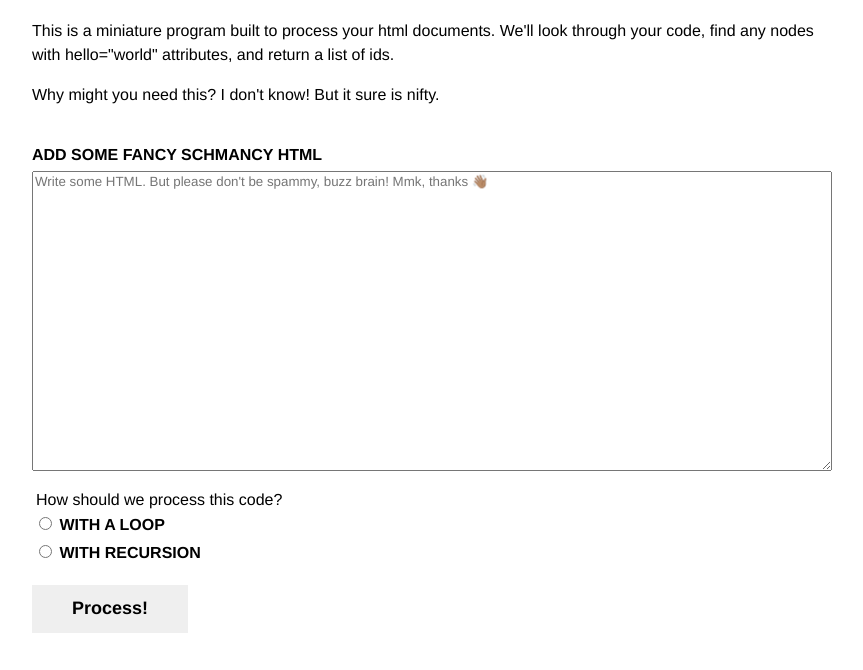
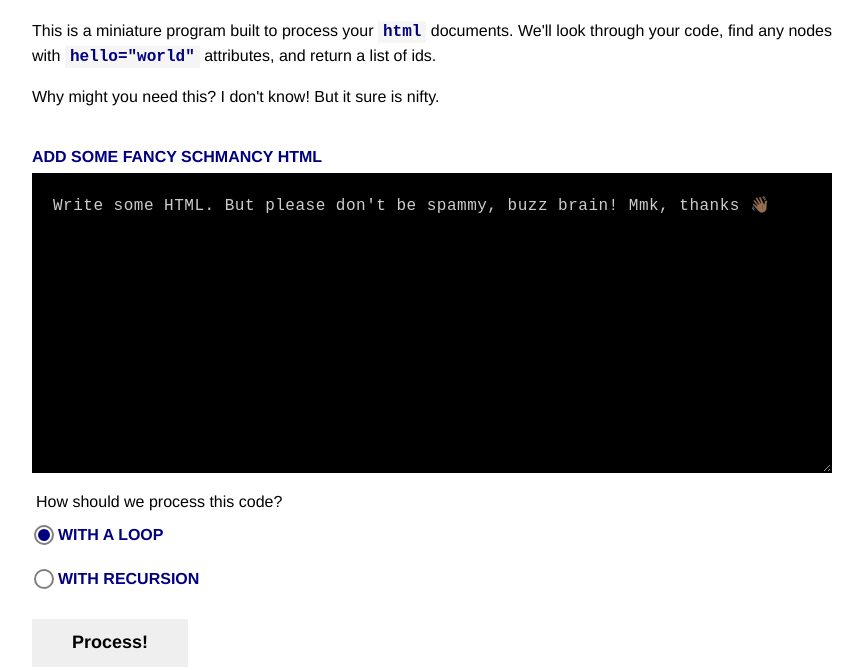
Before and after one commit to sarmstead/ninja-skills-with-aaron, a plain HTML site: page challenges/printable/index.html in a window 1280 px wide. Shown: the part 89-759 px from the top of the page, without its empty margins (208-1071 px from the left). Drawn offline with Linux system fonts and the light colour scheme.

Commit message:
Tighten up styling

```diff
--- a/challenges/printable/index.css
+++ b/challenges/printable/index.css
@@ -1,6 +1,20 @@
 * {
   font-family: helvetica, sans-serif;
 }
+
+body {
+  display: flex;
+  flex-direction: column;
+  justify-content: space-between;
+  align-items: center;
+  min-height: 95vh;
+}
+
+main {
+  max-width: 800px;
+  padding: 20px;
+}
+
 
 p {
   font-size: 16px;
@@ -12,12 +26,6 @@ form {
   flex-direction: column;
   gap: 20px;
   padding: 20px 0;
-}
-
-main {
-  max-width: 800px;
-  padding: 20px;
-  margin: auto;
 }
 
 button {
@@ -33,11 +41,35 @@ button {
   cursor: pointer;
 }
 
+code {
+  font-family: monospace;
+  font-weight: bold;
+  background: whitesmoke;
+  color: navy;
+  padding: 2px 5px;
+}
+
 textarea {
   min-height: 300px;
 }
 
+textarea::placeholder {
+  color: rgba(255, 255, 255, 0.8);
+}
+
+textarea, #result {
+  font-family: monospace;
+  padding: 20px;
+  background: black;
+  border: 1px solid black;
+  color: white;
+  font-size: 16px;
+  line-height: 24px;
+  letter-spacing: 0.5px;
+}
+
 label {
+  color: navy;
   text-transform: uppercase;
   font-weight: bold;
   font-size: 16px;
@@ -57,8 +89,48 @@ legend {
   margin-bottom: 4px;
 }
 
+small {
+  display: block;
+  text-align: center;
+}
+
+input[type=radio] {
+  appearance: none;
+  -webkit-appearance: none;
+  position: relative;
+  margin: 0 4px 0 0;
+  border-radius: 100%;
+  border: 2px solid gray;
+  width: 20px;
+  height: 20px;
+}
+
+input[type=radio]:checked::before {
+  display: block;
+  content: "";
+  background: navy;
+  position: absolute;
+  top: 2px;
+  left: 2px;
+  width: 12px;
+  height: 12px;
+  border-radius: 100%;
+  pointer-events: none;
+}
+
+.radio {
+  display: flex;
+  align-items: center;
+  min-height: 40px;
+}
+
 .textarea {
   display: flex;
   flex-direction: column;
   gap: 4px;
 }
+
+#result {
+  max-height: 150px;
+  overflow: auto;
+}
--- a/challenges/printable/index.html
+++ b/challenges/printable/index.html
@@ -6,11 +6,6 @@
   <script src="./loopy.js"></script>
   <script src="./recursily.js"></script>
   <link href="./index.css" rel="stylesheet" />
-  <!-- <script>
-    const html = "<html><h1 hello='world' id='moot'>Bopped</h1><h1 hello='world' id='sugar'>Sugar</h1></html>";
-    // printIds(html);
-    printIdsRecursively(html);
-  </script> -->
 </head>
 
 <body>
@@ -26,11 +21,11 @@
       </label>
       <fieldset>
         <legend>How should we process this code?</legend>
-        <label for="loop">
-          <input id="loop" name="process" type="radio" value="loop" />
+        <label for="loop" class="radio">
+          <input id="loop" name="process" type="radio" value="loop" checked />
           With a Loop
         </label>
-        <label for="recursion">
+        <label for="recursion" class="radio">
           <input id="recursion" name="process" type="radio" value="recursion" />
           With Recursion
         </label>
@@ -42,6 +37,9 @@
       <p id="result">None</p>
     </section>
   </main>
+  <footer>
+    <small>COPYRIGHT © 2024 SUNJAY ARMSTEAD</small>
+  </footer>
 </body>
 
 </html>
```
